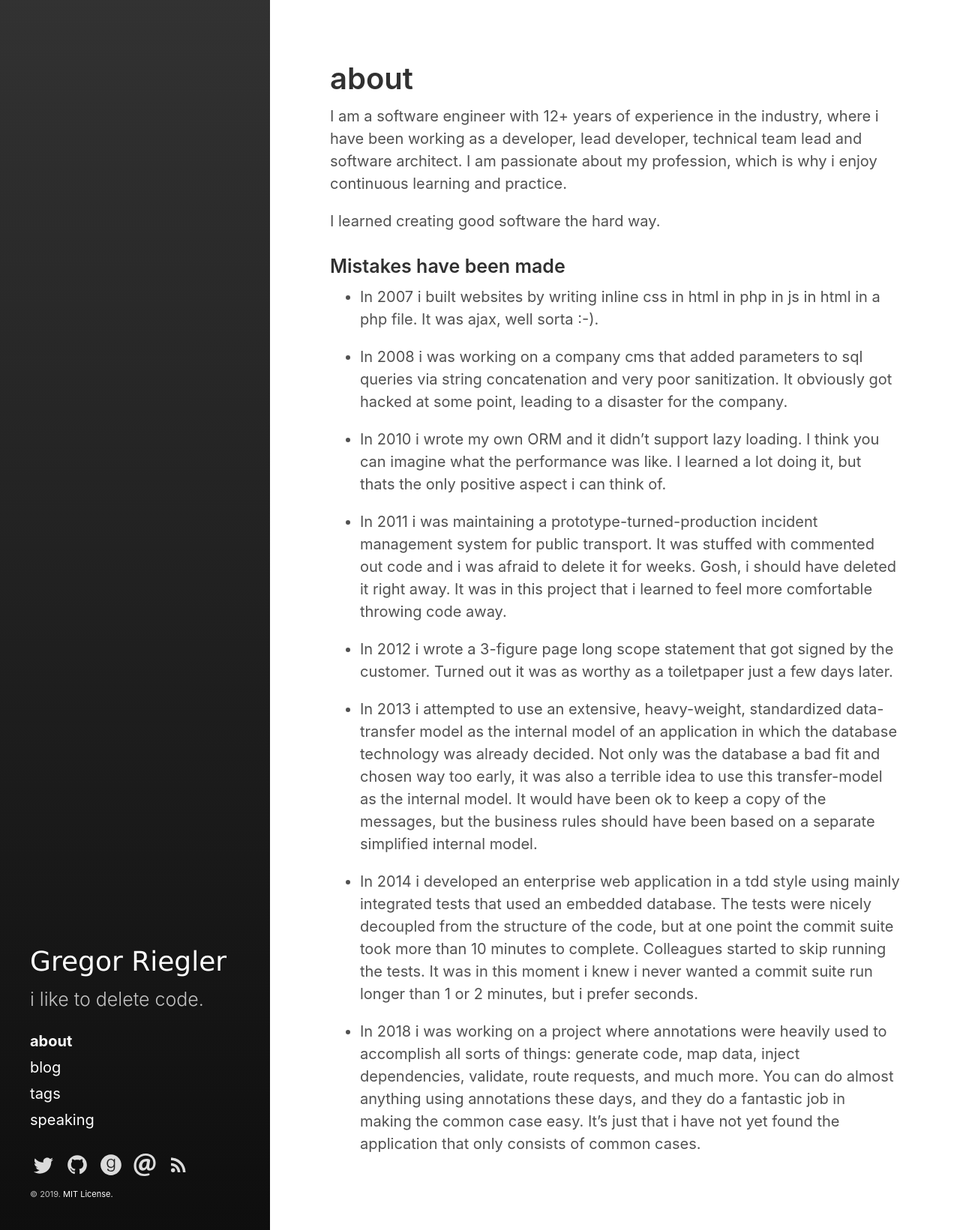
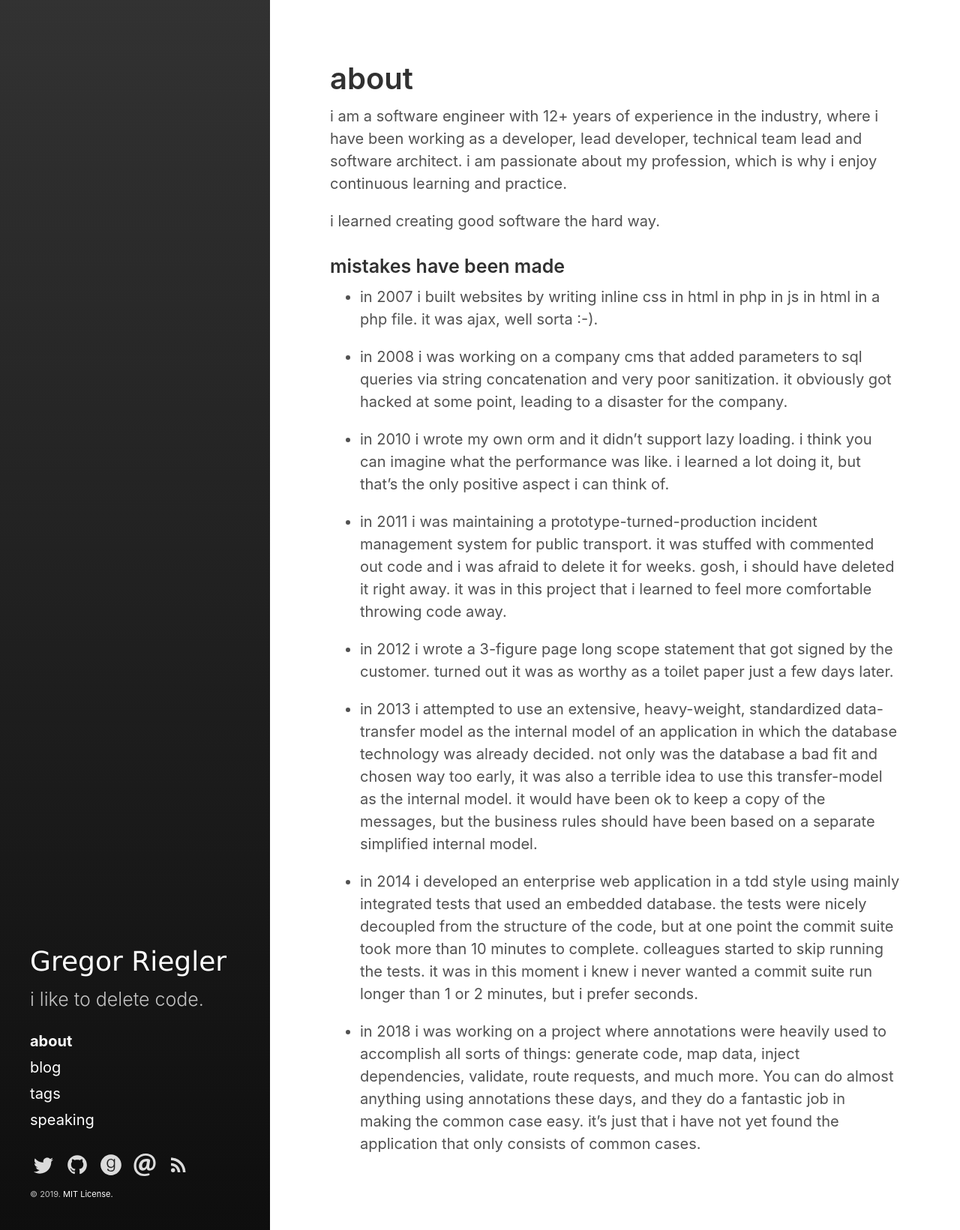
Before and after one commit to gregorriegler/gregorriegler.github.io, a Jekyll site: the page built from about.md, in a window 1280 px wide. Shown: the whole page at 75% size. Built offline with Jekyll 4.4.1, drawn with Linux system fonts in a browser that asks for light colours.

Commit message:
i hate uppercase letters

```diff
--- a/about.md
+++ b/about.md
@@ -5,26 +5,26 @@ sidebar_link: true
 sidebar_sort_order: 0
 ---
 
-I am a software engineer with 12+ years of experience in the industry, where i have been working as a developer, lead developer, technical team lead and software architect.
-I am passionate about my profession, which is why i enjoy continuous learning and practice.
+i am a software engineer with 12+ years of experience in the industry, where i have been working as a developer, lead developer, technical team lead and software architect.
+i am passionate about my profession, which is why i enjoy continuous learning and practice.
 
 
-I learned creating good software the hard way.
+i learned creating good software the hard way.
 
-### Mistakes have been made
+### mistakes have been made
 
-* In 2007 i built websites by writing inline css in html in php in js in html in a php file. It was ajax, well sorta :-).
+* in 2007 i built websites by writing inline css in html in php in js in html in a php file. it was ajax, well sorta :-).
 
-* In 2008 i was working on a company cms that added parameters to sql queries via string concatenation and very poor sanitization. It obviously got hacked at some point, leading to a disaster for the company.
+* in 2008 i was working on a company cms that added parameters to sql queries via string concatenation and very poor sanitization. it obviously got hacked at some point, leading to a disaster for the company.
 
-* In 2010 i wrote my own ORM and it didn't support lazy loading. I think you can imagine what the performance was like. I learned a lot doing it, but thats the only positive aspect i can think of.
+* in 2010 i wrote my own orm and it didn't support lazy loading. i think you can imagine what the performance was like. i learned a lot doing it, but that's the only positive aspect i can think of.
 
-* In 2011 i was maintaining a prototype-turned-production incident management system for public transport. It was stuffed with commented out code and i was afraid to delete it for weeks. Gosh, i should have deleted it right away. It was in this project that i learned to feel more comfortable throwing code away.
+* in 2011 i was maintaining a prototype-turned-production incident management system for public transport. it was stuffed with commented out code and i was afraid to delete it for weeks. gosh, i should have deleted it right away. it was in this project that i learned to feel more comfortable throwing code away.
 
-* In 2012 i wrote a 3-figure page long scope statement that got signed by the customer. Turned out it was as worthy as a toiletpaper just a few days later.
+* in 2012 i wrote a 3-figure page long scope statement that got signed by the customer. turned out it was as worthy as a toilet paper just a few days later.
 
-* In 2013 i attempted to use an extensive, heavy-weight, standardized data-transfer model as the internal model of an application in which the database technology was already decided. Not only was the database a bad fit and chosen way too early, it was also a terrible idea to use this transfer-model as the internal model. It would have been ok to keep a copy of the messages, but the business rules should have been based on a separate simplified internal model.
+* in 2013 i attempted to use an extensive, heavy-weight, standardized data-transfer model as the internal model of an application in which the database technology was already decided. not only was the database a bad fit and chosen way too early, it was also a terrible idea to use this transfer-model as the internal model. it would have been ok to keep a copy of the messages, but the business rules should have been based on a separate simplified internal model.
 
-* In 2014 i developed an enterprise web application in a tdd style using mainly integrated tests that used an embedded database. The tests were nicely decoupled from the structure of the code, but at one point the commit suite took more than 10 minutes to complete. Colleagues started to skip running the tests. It was in this moment i knew i never wanted a commit suite run longer than 1 or 2 minutes, but i prefer seconds.
+* in 2014 i developed an enterprise web application in a tdd style using mainly integrated tests that used an embedded database. the tests were nicely decoupled from the structure of the code, but at one point the commit suite took more than 10 minutes to complete. colleagues started to skip running the tests. it was in this moment i knew i never wanted a commit suite run longer than 1 or 2 minutes, but i prefer seconds.
 
-* In 2018 i was working on a project where annotations were heavily used to accomplish all sorts of things: generate code, map data, inject dependencies, validate, route requests, and much more. You can do almost anything using annotations these days, and they do a fantastic job in making the common case easy. It's just that i have not yet found the application that only consists of common cases.
+* in 2018 i was working on a project where annotations were heavily used to accomplish all sorts of things: generate code, map data, inject dependencies, validate, route requests, and much more. You can do almost anything using annotations these days, and they do a fantastic job in making the common case easy. it's just that i have not yet found the application that only consists of common cases.
```
